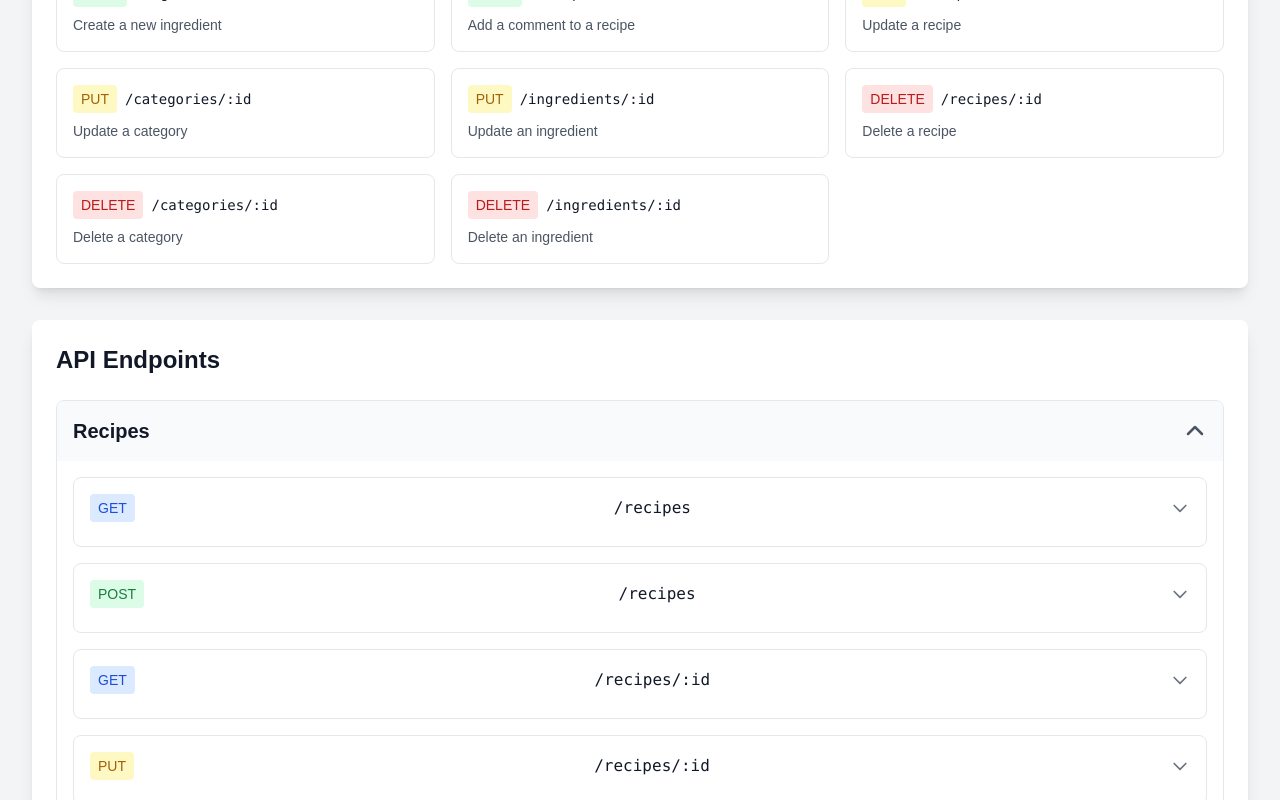
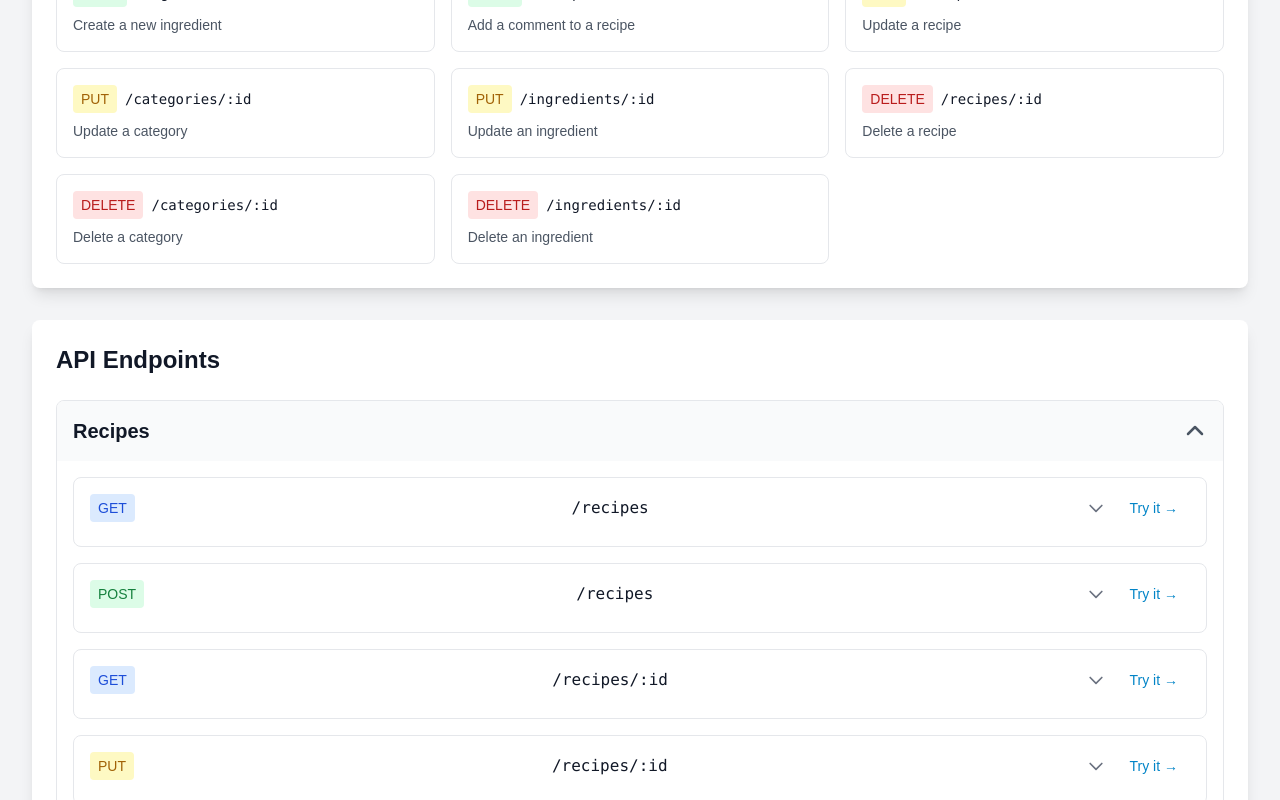
Before and after one commit to Sangeeths11/recipeBook, a Next.js app: page /api-docs in a window 1280 px wide. Both pictures are taken after a click on the button "Recipes". Shown: the part 818-1618 px from the top of the page. Built offline with nearby package versions, Linux system fonts and the light colour scheme.

Commit message:
Relocate "Try it" button and improve API docs endpoint interaction layout

```diff
--- a/src/app/api-docs/page.tsx
+++ b/src/app/api-docs/page.tsx
@@ -87,7 +87,7 @@ export default function ApiDocs() {
                       <div className="flex items-center gap-3 mb-2">
                         <button
                           onClick={() => toggleMethod(`${section.title}-${endpoint.method}-${endpoint.path}`)}
-                          className="flex items-center gap-2 w-full"
+                          className="flex items-center gap-2 flex-1"
                         >
                           <span className={`px-2 py-1 rounded text-sm font-medium
                             ${endpoint.method === 'GET' ? 'bg-blue-100 text-blue-700' :
@@ -109,6 +109,17 @@ export default function ApiDocs() {
                           >
                             <path strokeLinecap="round" strokeLinejoin="round" strokeWidth={2} d="M19 9l-7 7-7-7" />
                           </svg>
+                        </button>
+
+                        <button
+                          onClick={() => handleEndpointSelect(
+                            endpoint.path,
+                            endpoint.method,
+                            endpoint.requestBody ? JSON.stringify(endpoint.requestBody, null, 2) : undefined
+                          )}
+                          className="px-3 py-1 text-sm text-primary-600 hover:text-primary-800 font-medium hover:bg-primary-50 rounded-full transition-colors"
+                        >
+                          Try it →
                         </button>
                       </div>
 
@@ -157,17 +168,6 @@ export default function ApiDocs() {
                               {JSON.stringify(endpoint.response, null, 2)}
                             </pre>
                           </div>
-
-                          <button
-                            onClick={() => handleEndpointSelect(
-                              endpoint.path,
-                              endpoint.method,
-                              endpoint.requestBody ? JSON.stringify(endpoint.requestBody, null, 2) : undefined
-                            )}
-                            className="text-sm text-primary-600 hover:text-primary-800 font-medium"
-                          >
-                            Try it →
-                          </button>
                         </div>
                       )}
                     </div>
```
